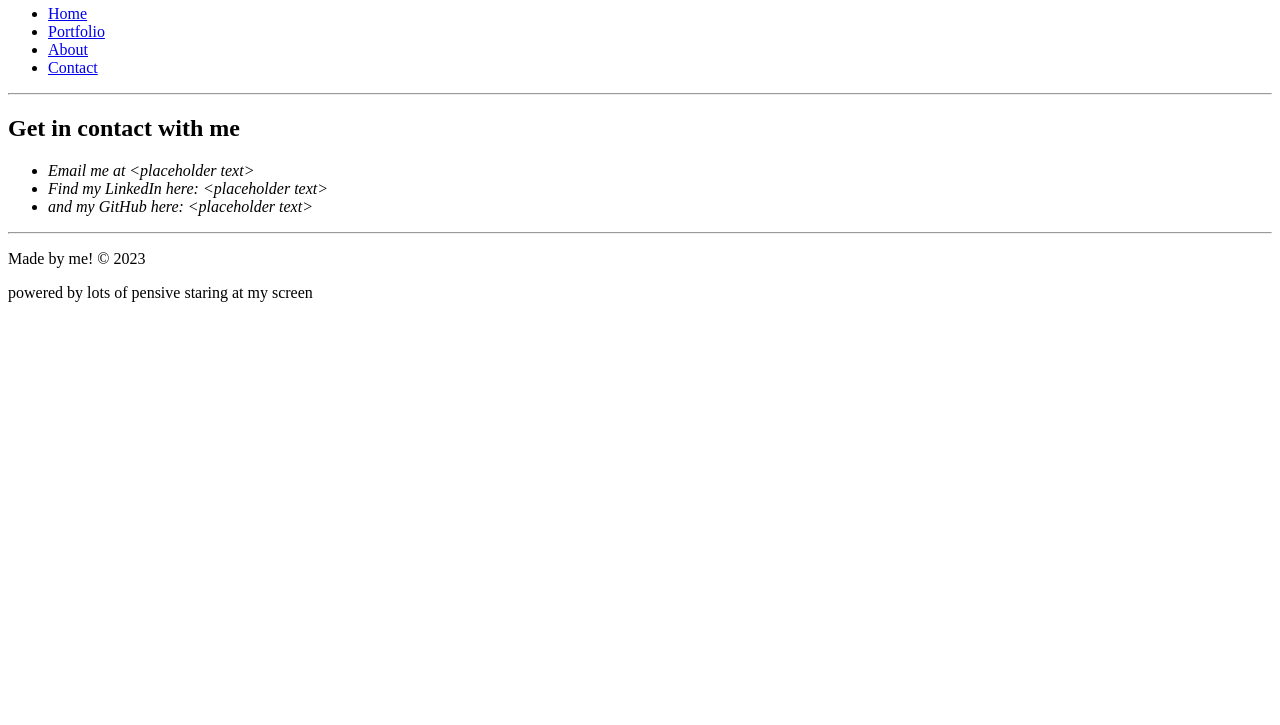
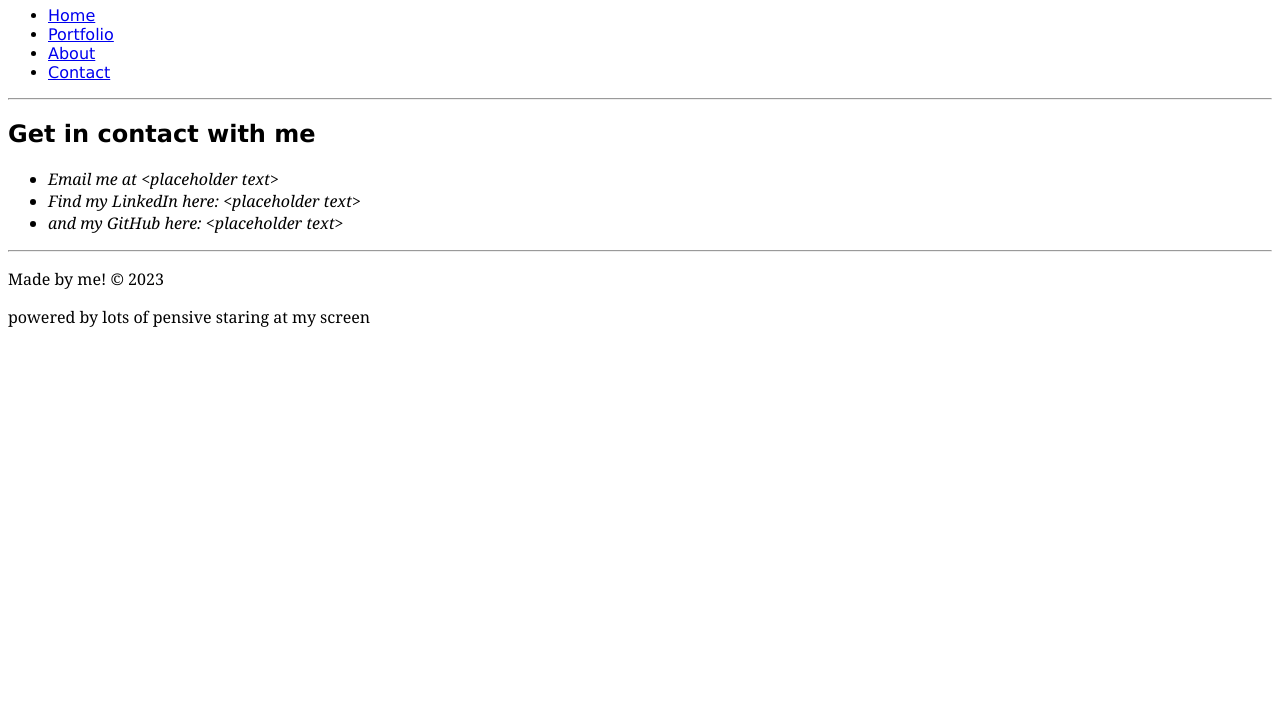
Before and after one commit to yixus512/yixus512.github.io, a plain HTML site: page contact.html in a window 1280 px wide. Shown: the part 75-800 px from the top of the page. Drawn offline with Linux system fonts and the light colour scheme.

Commit message:
starting on css!

```diff
--- a/contact.html
+++ b/contact.html
@@ -2,16 +2,19 @@
 <html>
     <head>
         <title> Camp's Code | Contact </title>
+        <link rel="stylesheet" href="style.css">
     </head>
     <body>
         <header>
             <h1> Camp's Code </h1>
+            <nav>
                 <ul>
                     <li><a href="index.html"> Home </a></li>
                     <li><a href="portfolio.html"> Portfolio </a></li>
                     <li><a href="about.html"> About </a></li>
                     <li><a href="contact.html"> Contact </a></li>
                 </ul>
+            </nav>
             <hr>
         </header>
         <section>
--- /dev/null
+++ b/style.css
@@ -0,0 +1,15 @@
+h1, h2, h3, h4, h5, h6 {
+    font-family: 'Lucida Sans', 'Lucida Sans Regular', 'Lucida Grande', 'Lucida Sans Unicode', Geneva, Verdana, sans-serif;
+}
+
+nav {
+    font-family: 'Lucida Sans', 'Lucida Sans Regular', 'Lucida Grande', 'Lucida Sans Unicode', Geneva, Verdana, sans-serif;
+}
+
+p {
+    font-family: Georgia, 'Times New Roman', Times, serif;
+}
+
+address {
+    font-family: Georgia, 'Times New Roman', Times, serif;
+}
```
Also changed, not shown: about.html (+3 -0 lines), index.html (+3 -0 lines), portfolio.html (+3 -0 lines). Lines whose indentation alone changed are shown as unchanged.
